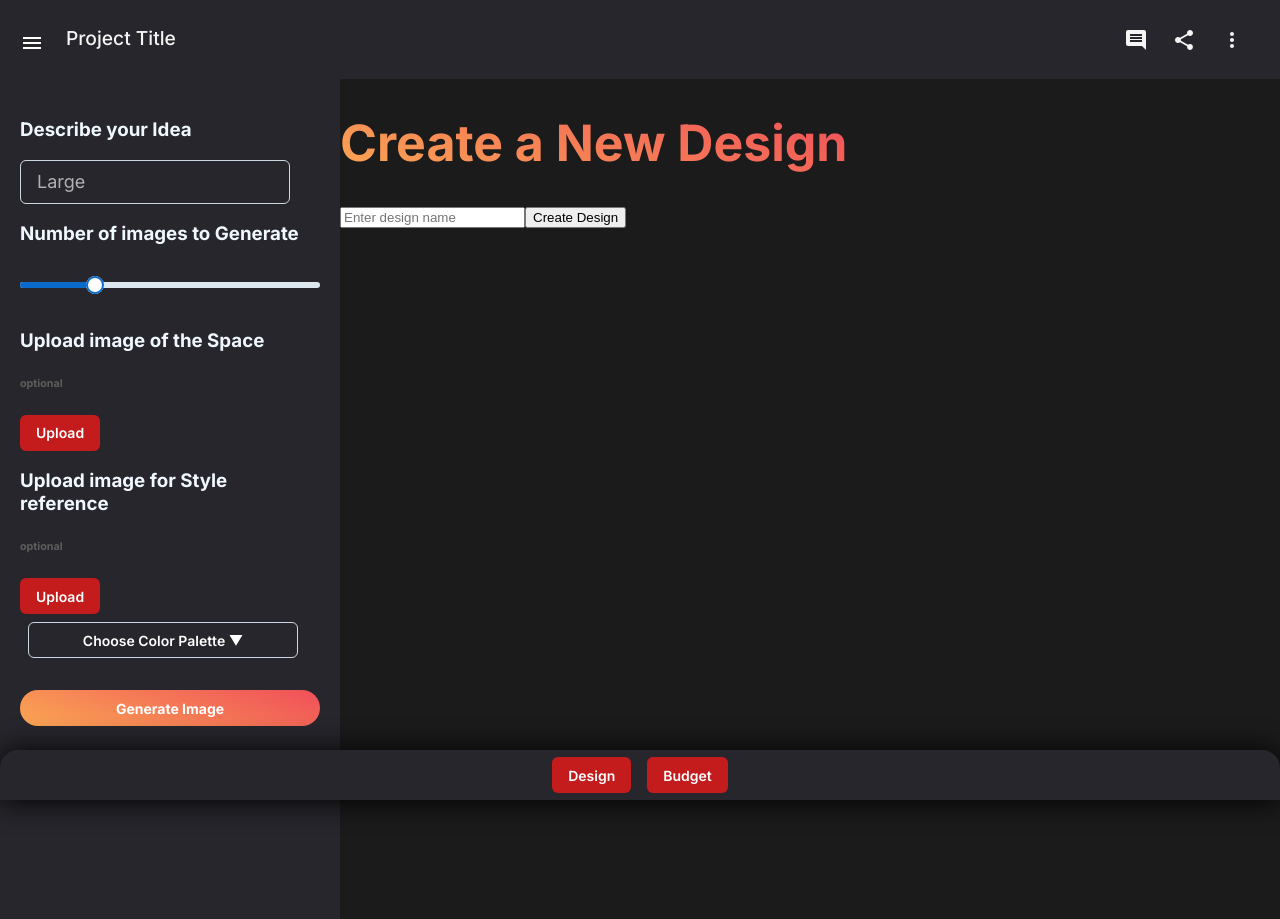
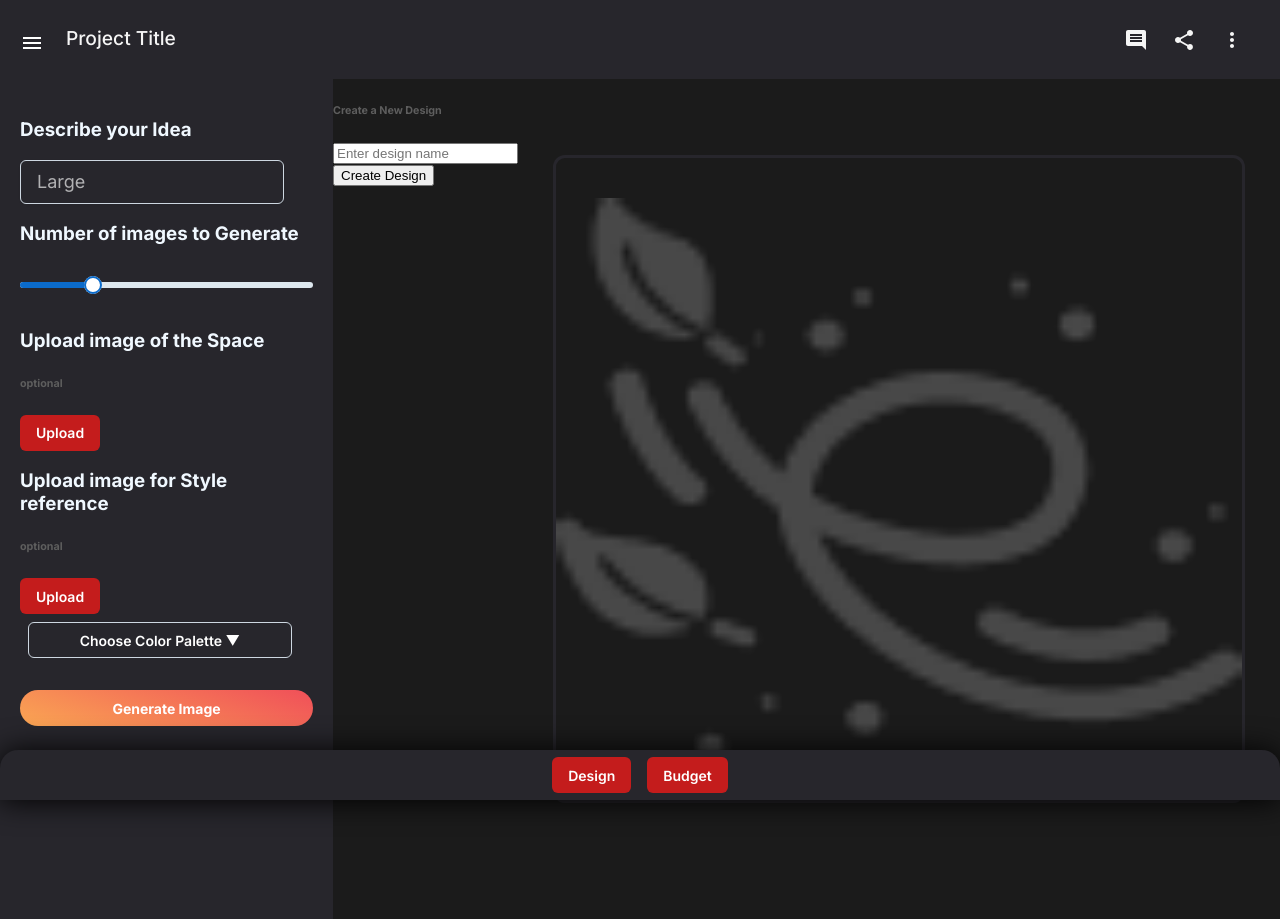
Before and after one commit to irarayzelji2002/decoraition-backend, a React (Create React App) app: page /design in a window 1280 px wide. Built offline with nearby package versions, Linux system fonts and the light colour scheme; no server answers.

Commit message:
image placeholder added

```diff
--- a/src/css/design.css
+++ b/src/css/design.css
@@ -61,6 +61,7 @@
 
 .workspace {
   height: 100%;
+  width: 100%;
   display: flex;
   flex-direction: row;
 }
@@ -92,3 +93,27 @@ h3 {
 h6 {
   color: #5e5e5e;
 }
+
+.image-frame {
+  width: 90%;
+  height: 70%;
+  padding-bottom: 56.25%; /* 16:9 aspect ratio */
+  position: relative;
+  border: var(--nav-card-modal) 3px solid;
+  border-radius: 12px;
+  margin: 10%;
+}
+.image-preview {
+  width: 100%;
+  height: 100%;
+  object-fit: contain;
+  position: absolute;
+}
+.working-area {
+  display: flex;
+  flex-direction: column;
+  justify-content: center;
+  align-items: center;
+  width: 100%;
+  height: 100%;
+}
--- a/src/pages/DesignSpace/Design.js
+++ b/src/pages/DesignSpace/Design.js
@@ -45,11 +45,10 @@ function Design() {
     <div className="whole">
       <DesignHead />
       <div className="create-design">
-        <div>
         <div className="workspace">
           <PromptBar />
           <div>
-              <h1>Create a New Design</h1>
+            <h6>Create a New Design</h6>
             <input
               type="text"
               value={designName}
@@ -57,6 +56,15 @@ function Design() {
               placeholder="Enter design name"
             />
             <button onClick={handleCreateDesign}>Create Design</button>
+          </div>
+
+          <div className="working-area">
+            <div className="image-frame">
+              <img
+                src="./img/design-placeholder.png"
+                alt="design preview"
+                className="image-preview"
+              />
             </div>
           </div>
         </div>
```
Lines whose indentation alone changed are shown as unchanged.
